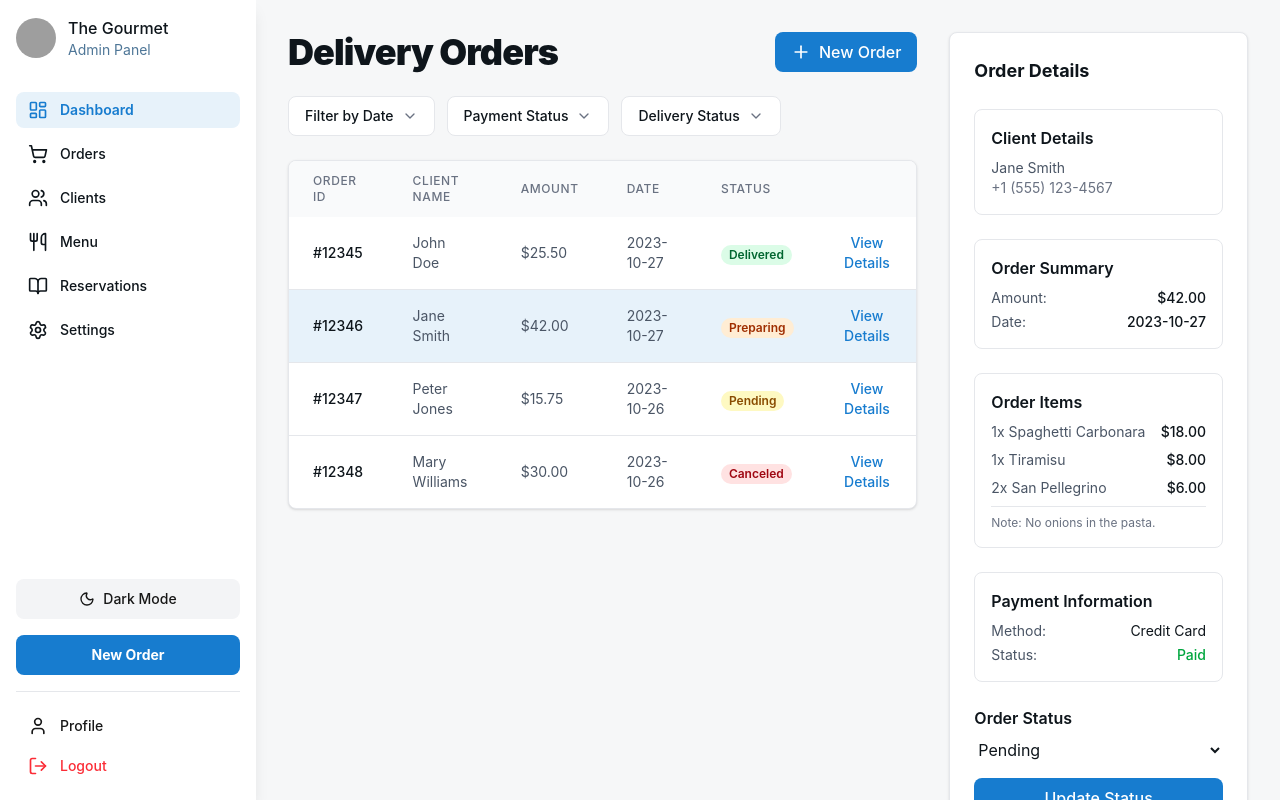
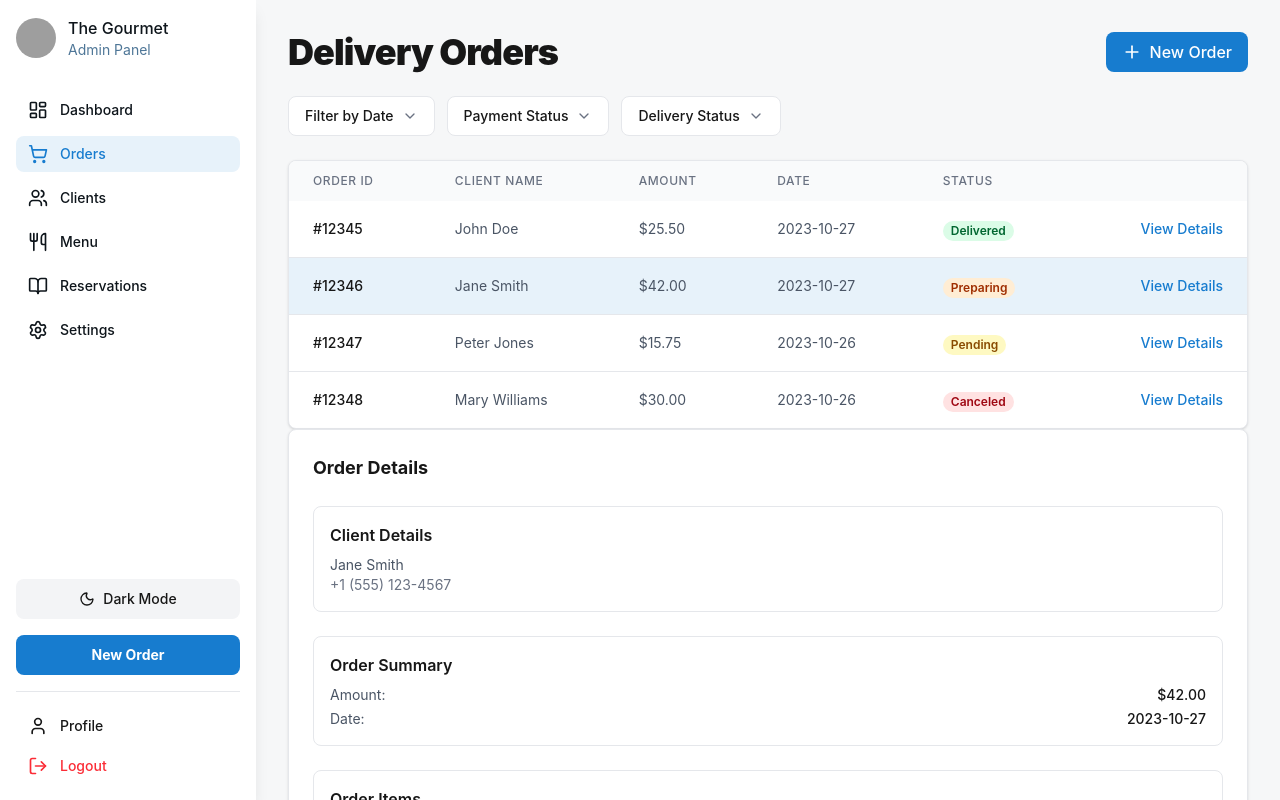
Before and after one commit to leobigott98/rodizio-admin, a Next.js app: page /orders in a window 1280 px wide. Shown: the top 800 px of the page. Built offline with nearby package versions, Linux system fonts and the light colour scheme; grey boxes are pictures that could not be loaded.

Commit message:
fixed sidebar responsiveness

```diff
--- a/src/app/clients/page.tsx
+++ b/src/app/clients/page.tsx
@@ -3,6 +3,7 @@
 import Sidebar from "@/src/components/Sidebar";
 import { Search } from "lucide-react";
 import { useState } from "react";
+import Layout from "@/src/components/Layout";
 
 type Client = {
   name: string;
@@ -90,10 +91,7 @@ export default function ClientsPage() {
   );
 
   return (
-    <div className="flex min-h-screen">
-      <Sidebar />
-
-      <main className="flex-1 ml-64 p-8 grid grid-cols-1 lg:grid-cols-3 gap-8 bg-background-light dark:bg-background-dark text-[#0e151b] dark:text-white overflow-y-auto">
+    <Layout>
         {/* LEFT SECTION — List */}
         <div className="lg:col-span-2 flex flex-col gap-6">
           {/* Header */}
@@ -266,7 +264,6 @@ export default function ClientsPage() {
             </ul>
           </div>
         </div>
-      </main>
-    </div>
+      </Layout>
   );
 }
--- a/src/app/menu/page.tsx
+++ b/src/app/menu/page.tsx
@@ -3,6 +3,7 @@
 import Sidebar from "@/src/components/Sidebar";
 import { Search, Plus, Edit2, Trash2 } from "lucide-react";
 import { useState } from "react";
+import Layout from "@/src/components/Layout";
 
 type Dish = {
   id: number;
@@ -74,11 +75,8 @@ export default function MenuPage() {
   );
 
   return (
-    <div className="flex min-h-screen">
-      <Sidebar />
-
-      <main className="flex-1 ml-64 p-8 bg-background-light dark:bg-background-dark text-[#0e151b] dark:text-slate-50 overflow-y-auto">
-        {/* Header */}
+    <Layout>
+    {/* Header */}
         <div className="flex flex-wrap justify-between items-center gap-4 mb-8">
           <div className="flex flex-col gap-1">
             <p className="text-4xl font-black tracking-tight">Menu</p>
@@ -174,7 +172,6 @@ export default function MenuPage() {
             </div>
           ))}
         </div>
-      </main>
-    </div>
+      </Layout>
   );
 }
--- a/src/app/orders/page.tsx
+++ b/src/app/orders/page.tsx
@@ -3,6 +3,7 @@
 import Sidebar from "@/src/components/Sidebar";
 import { Plus, ChevronDown } from "lucide-react";
 import { useState } from "react";
+import Layout from "@/src/components/Layout";
 
 type Order = {
   id: string;
@@ -30,11 +31,8 @@ export default function OrdersPage() {
   const [selectedOrder, setSelectedOrder] = useState<Order | null>(orders[1]);
 
   return (
-    <div className="flex min-h-screen">
-      <Sidebar />
-
-      <main className="flex-1 ml-64 p-8 grid grid-cols-1 lg:grid-cols-3 gap-8 bg-background-light dark:bg-background-dark text-[#0e151b] dark:text-white overflow-y-auto">
-        {/* Left Section - Orders Table */}
+    <Layout>
+    {/* Left Section - Orders Table */}
         <div className="lg:col-span-2">
           {/* Header */}
           <div className="flex flex-wrap justify-between gap-3 mb-6">
@@ -193,7 +191,6 @@ export default function OrdersPage() {
             <p className="text-gray-500 dark:text-gray-400">Select an order to view details.</p>
           )}
         </div>
-      </main>
-    </div>
+      </Layout>
   );
 }
--- a/src/app/page.tsx
+++ b/src/app/page.tsx
@@ -9,6 +9,7 @@ import {
   Bot,
 } from "lucide-react";
 import { RevenueChart } from "../components/RevenueChart";
+import Layout from "../components/Layout";
 
 export default function Page() {
   const summaryCards = [
@@ -69,10 +70,8 @@ export default function Page() {
   ];
 
   return (
-    <div className="flex min-h-screen">
-      <Sidebar />
-      <main className="flex-1 ml-64 p-8 overflow-y-auto bg-background-light dark:bg-background-dark">
-        <div className="relative flex min-h-screen w-full bg-background-light dark:bg-background-dark font-display">
+    <Layout>
+    <div className="relative flex min-h-screen w-full bg-background-light dark:bg-background-dark font-display">
           {/* Main content */}
           <main className="flex-1 p-8 overflow-y-auto">
             {/* Header */}
@@ -283,7 +282,6 @@ export default function Page() {
         </div> */}
           </main>
         </div>
-      </main>
-    </div>
+      </Layout>
   );
 }
--- a/src/app/reservations/page.tsx
+++ b/src/app/reservations/page.tsx
@@ -8,6 +8,7 @@ import {
   Search,
 } from "lucide-react";
 import { useState } from "react";
+import Layout from "@/src/components/Layout";
 
 type TimeBlock = {
   time: string;
@@ -57,11 +58,8 @@ export default function ReservationsPage() {
   };
 
   return (
-    <div className="flex min-h-screen">
-      <Sidebar />
-
-      <main className="flex-1 ml-64 p-8 grid grid-cols-1 lg:grid-cols-3 gap-8 bg-background-light dark:bg-background-dark overflow-y-auto text-[#0e151b] dark:text-slate-50">
-        {/* LEFT SIDE — Overview */}
+   <Layout>
+    {/* LEFT SIDE — Overview */}
         <div className="lg:col-span-2 flex flex-col gap-6">
           {/* Header */}
           <div className="flex flex-wrap justify-between items-center gap-4">
@@ -206,7 +204,6 @@ export default function ReservationsPage() {
             </div>
           </div>
         </div>
-      </main>
-    </div>
+      </Layout>
   );
 }
--- a/src/app/settings/page.tsx
+++ b/src/app/settings/page.tsx
@@ -3,6 +3,7 @@
 import Sidebar from "@/src/components/Sidebar";
 import { useState } from "react";
 import { Moon, Sun, Bell, Globe, Lock, Trash2, Palette } from "lucide-react";
+import Layout from "@/src/components/Layout";
 
 export default function SettingsPage() {
   const [theme, setTheme] = useState(
@@ -30,10 +31,7 @@ export default function SettingsPage() {
   };
 
   return (
-    <div className="flex min-h-screen">
-      <Sidebar />
-
-      <main className="flex-1 ml-64 p-8 bg-background-light dark:bg-background-dark text-[#0e151b] dark:text-slate-50 overflow-y-auto">
+    <Layout>
         <div className="flex flex-col gap-8 max-w-4xl mx-auto">
           <header>
             <h1 className="text-4xl font-black mb-2">Settings</h1>
@@ -208,7 +206,6 @@ export default function SettingsPage() {
             </div>
           </section>
         </div>
-      </main>
-    </div>
+      </Layout>
   );
 }
--- /dev/null
+++ b/src/components/Layout.tsx
@@ -0,0 +1,12 @@
+import Sidebar from "@/src/components/Sidebar";
+
+export default function Layout({ children }: { children: React.ReactNode }) {
+  return (
+    <div className="flex min-h-screen">
+      <Sidebar />
+      <main className="flex-1 p-8 overflow-y-auto bg-background-light dark:bg-background-dark lg:ml-64 transition-all duration-300">
+        {children}
+      </main>
+    </div>
+  );
+}
--- a/src/components/Sidebar.tsx
+++ b/src/components/Sidebar.tsx
@@ -13,20 +13,24 @@ import {
   Moon,
   User,
   LogOut,
+  Menu,
+  X,
 } from "lucide-react";
 import Link from "next/link";
+import { usePathname } from "next/navigation";
 
 const menuItems = [
-  { icon: LayoutDashboard, label: "Dashboard", href: "/"},
+  { icon: LayoutDashboard, label: "Dashboard", href: "/" },
   { icon: ShoppingCart, label: "Orders", href: "/orders" },
-  { icon: Users, label: "Clients", href: "/clients"},
-  { icon: Utensils, label: "Menu", href: "/menu"},
+  { icon: Users, label: "Clients", href: "/clients" },
+  { icon: Utensils, label: "Menu", href: "/menu" },
   { icon: BookOpen, label: "Reservations", href: "/reservations" },
   { icon: Settings, label: "Settings", href: "/settings" },
 ];
 
 export default function Sidebar() {
-  // ✅ lazy initializer: no warning, SSR safe
+  const pathname = usePathname();
+
   const [theme, setTheme] = useState<"light" | "dark">(() => {
     if (typeof window === "undefined") return "light";
     const stored = localStorage.getItem("theme") as "light" | "dark" | null;
@@ -36,9 +40,8 @@ export default function Sidebar() {
       : "light";
   });
 
-  const [active, setActive] = useState("Dashboard");
+  const [isOpen, setIsOpen] = useState(false); // responsive toggle
 
-  // ✅ sync theme with DOM
   useEffect(() => {
     const root = document.documentElement;
     root.classList.toggle("dark", theme === "dark");
@@ -48,9 +51,30 @@ export default function Sidebar() {
   const toggleTheme = () =>
     setTheme((prev) => (prev === "light" ? "dark" : "light"));
 
+  // Determine active link from current pathname
+  const isActive = (href: string) =>
+    pathname === href || pathname.startsWith(href + "/");
+
   return (
-    <aside className="fixed left-0 top-0 h-screen w-64 bg-white dark:bg-[#1C242E] shadow-lg transition-colors flex flex-col justify-between p-4">
+    <>
+      {/* ✅ Mobile Header Toggle */}
+      <button
+        className="lg:hidden fixed top-4 left-4 z-50 flex items-center justify-center p-2 rounded-md bg-white dark:bg-[#1C242E] shadow-md"
+        onClick={() => setIsOpen(!isOpen)}
+      >
+        {isOpen ? <X className="size-5" /> : <Menu className="size-5" />}
+      </button>
+
+      {/* ✅ Sidebar */}
+      <aside
+        className={clsx(
+          "fixed top-0 left-0 h-screen w-64 bg-white dark:bg-[#1C242E] shadow-lg transition-transform duration-300 z-40 flex flex-col justify-between p-4",
+          isOpen ? "translate-x-0" : "-translate-x-full",
+          "lg:translate-x-0" // always visible on large screens
+        )}
+      >
         <div className="flex flex-col gap-8 overflow-y-auto">
+          {/* Logo */}
           <div className="flex items-center gap-3">
             <div
               className="bg-center bg-no-repeat aspect-square bg-cover rounded-full size-10"
@@ -69,39 +93,29 @@ export default function Sidebar() {
             </div>
           </div>
 
+          {/* Navigation */}
           <nav className="flex flex-col gap-2">
             {menuItems.map(({ icon: Icon, label, href }) => (
-            <Link
-              href={href}
-              key={label}
-            >
+              <Link key={label} href={href} onClick={() => setIsOpen(false)}>
                 <div
-              key={label}
-              onClick={() => setActive(label)}
                   className={clsx(
                     "flex items-center gap-3 px-3 py-2 rounded-lg cursor-pointer transition-colors",
-                label === active
-                  ? "bg-primary/10 dark:bg-primary/20 text-primary"
+                    isActive(href)
+                      ? "bg-primary/10 dark:bg-primary/20 text-primary font-semibold"
                       : "hover:bg-gray-100 dark:hover:bg-gray-700 text-[#0e151b] dark:text-gray-300"
                   )}
                 >
                   <Icon className="size-5" />
-              <p
-                className={clsx(
-                  "text-sm font-medium",
-                  label === active ? "font-semibold text-primary" : ""
-                )}
-              >
-                {label}
-              </p>
+                  <p className="text-sm font-medium">{label}</p>
                 </div>
               </Link>
-
             ))}
           </nav>
         </div>
 
+        {/* Bottom Section */}
         <div className="flex flex-col gap-4 mt-6">
+          {/* 🌓 Theme Toggle */}
           <button
             onClick={toggleTheme}
             className="flex items-center justify-center gap-2 h-10 rounded-lg bg-gray-100 dark:bg-gray-700 hover:bg-gray-200 dark:hover:bg-gray-600 text-sm font-medium transition-colors"
@@ -133,5 +147,14 @@ export default function Sidebar() {
           </div>
         </div>
       </aside>
+
+      {/* ✅ Overlay for mobile */}
+      {isOpen && (
+        <div
+          className="fixed inset-0 bg-black/40 backdrop-blur-sm z-30 lg:hidden"
+          onClick={() => setIsOpen(false)}
+        />
+      )}
+    </>
   );
 }
```
Lines whose indentation alone changed are shown as unchanged.
